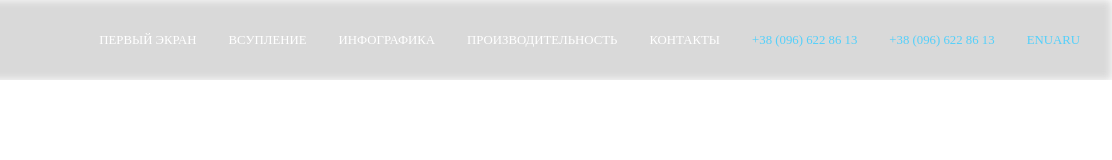
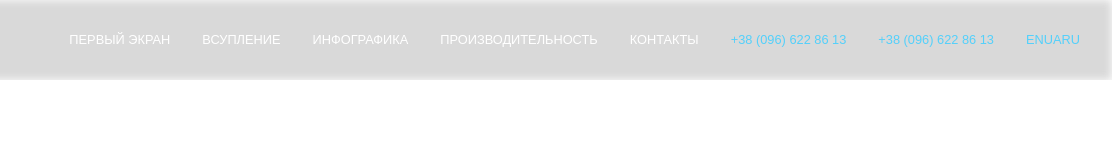
Before and after one commit to NVCherak/Frontend-test-task, a website built with webpack: page src/index.html in a window 1280 px wide. Shown: the full height of the page, 168-1280 px from the left. Built offline with nearby package versions, Linux system fonts and the light colour scheme; files whose address does not match are found by name.

Commit message:
added fonts (Geometria, MyriadPro)

```diff
--- /dev/null
+++ b/src/styles/fonts.css
@@ -0,0 +1,24 @@
+@font-face {
+  font-family: 'Geometria';
+  src: url("../assets/fonts/Geometria/Geometria.ttf") fromat('truetype');
+}
+
+@font-face {
+  font-family: 'Geometria Light';
+  src: url("../assets/fonts/Geometria/Geometria-Light.ttf") fromat('truetype');
+}
+
+@font-face {
+  font-family: 'Geometria Bold';
+  src: url("../assets/fonts/Geometria/Geometria-Bold.ttf") fromat('truetype');
+}
+
+@font-face {
+  font-family: 'MyriadPro';
+  src: url("../assets/fonts/MyriadPro/MyriadPro-Regular.ttf") fromat('truetype');
+}
+
+@font-face {
+  font-family: 'MyriadPro Bold';
+  src: url("../assets/fonts/MyriadPro/MyriadPro-Bold.ttf") fromat('truetype');
+}
--- a/src/styles/styles.scss
+++ b/src/styles/styles.scss
@@ -1,9 +1,14 @@
 @import "~normalize.css";
+@import "./fonts.css";
 
 * {
   margin: 0;
   padding: 0;
   box-sizing: border-box;
+}
+
+body {
+  font-family: 'MyriadPro', sans-serif;
 }
 
 .container {
```
Also changed, not shown: src/assets/fonts/Geometria/Geometria-Bold.ttf (added), src/assets/fonts/Geometria/Geometria-Light.ttf (added), src/assets/fonts/Geometria/Geometria.ttf (added), src/assets/fonts/MyriadPro/MyriadPro-Bold.ttf (added), src/assets/fonts/MyriadPro/MyriadPro-Regular.ttf (added).
